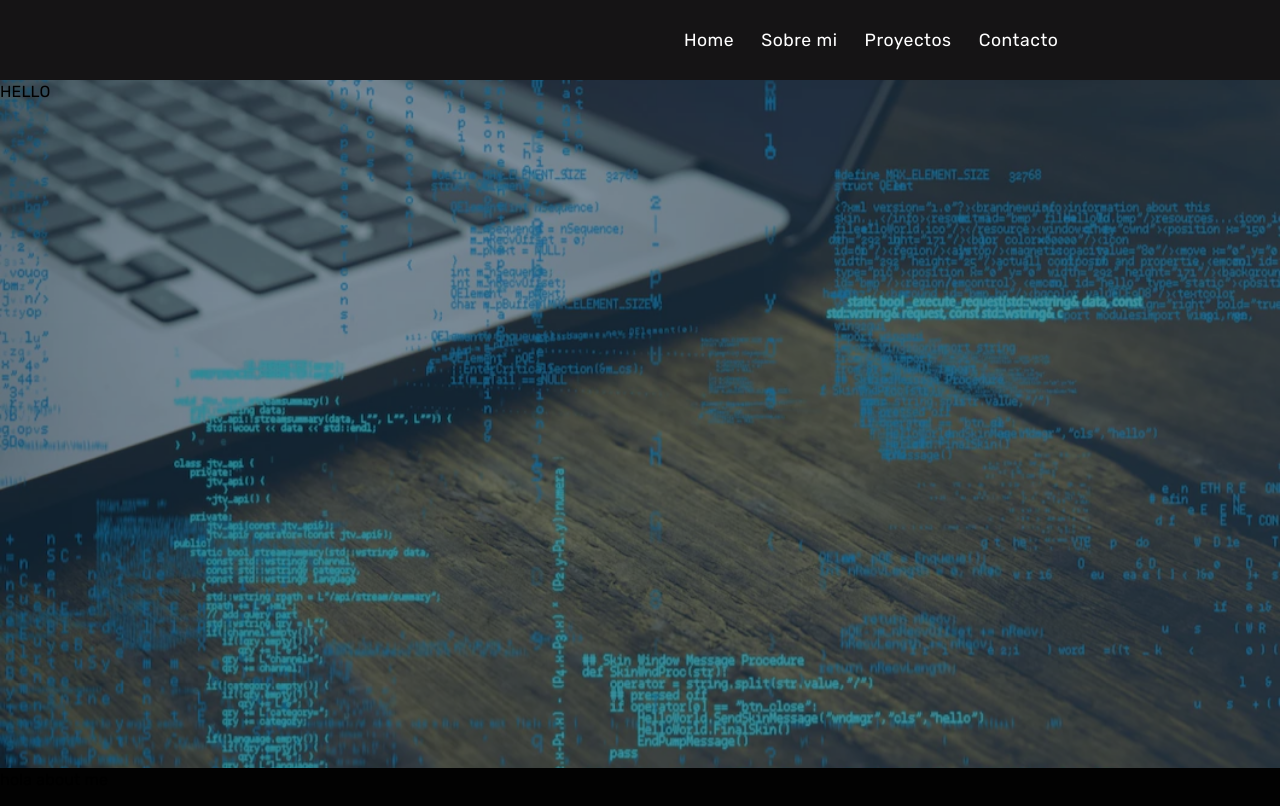
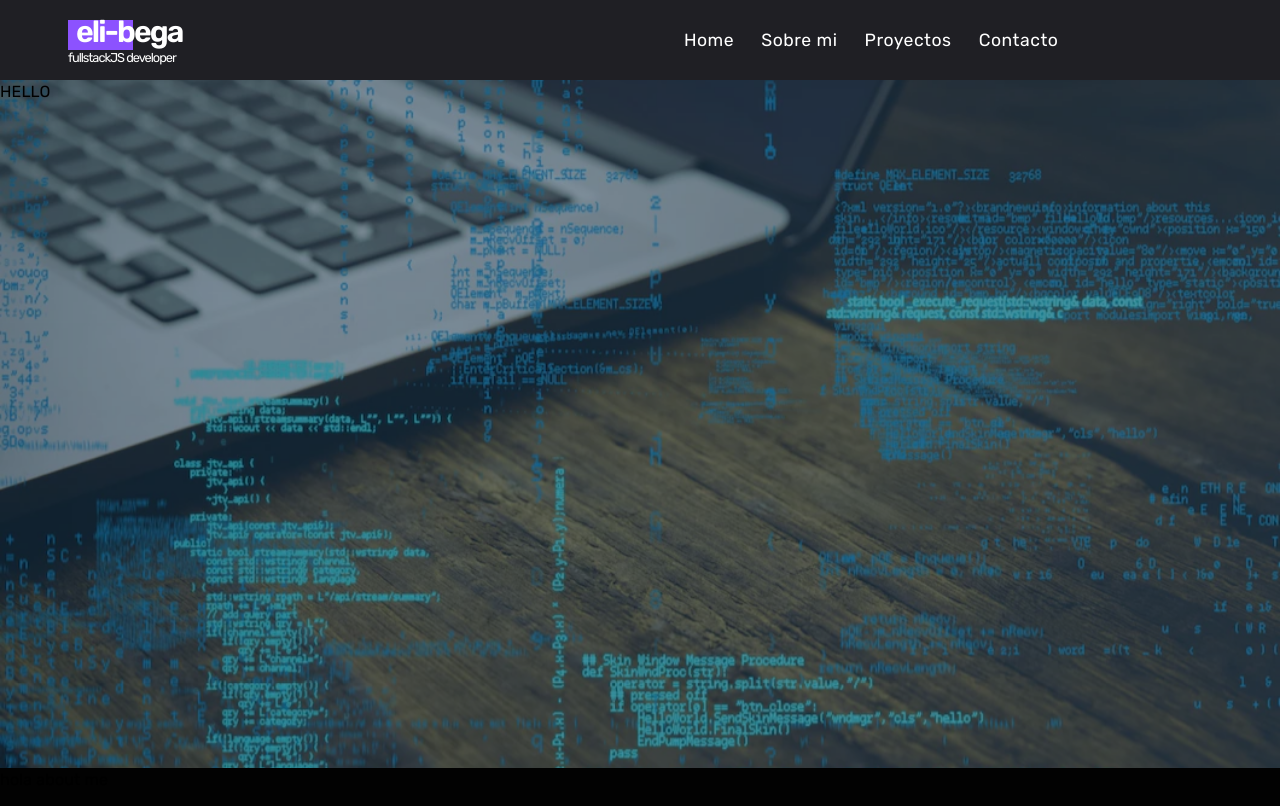
Before and after one commit to eli-beg/portfolioEli, a React (Create React App) app: page / in a window 1280 px wide. Shown: the top 806 px of the page. Built offline with nearby package versions, Linux system fonts and the light colour scheme.

Commit message:
Add logo component

```diff
--- a/src/components/Header/Header.jsx
+++ b/src/components/Header/Header.jsx
@@ -1,7 +1,14 @@
 import React from "react";
-import { AppBar, Container, Toolbar, useScrollTrigger } from "@mui/material";
+import {
+  AppBar,
+  Box,
+  Container,
+  Toolbar,
+  useScrollTrigger,
+} from "@mui/material";
 import Navbar from "./Navbar";
 import BurgerMenu from "./BurguerMenu";
+import { Logo } from "../logo";
 
 const Header = ({
   props,
@@ -20,7 +27,7 @@ const Header = ({
     <AppBar
       sx={{
         position: "fixed",
-        backgroundColor: trigger ? "#eceff1" : "#151415",
+        backgroundColor: trigger ? "#FFFFFF" : "#1F1F24",
         transition: ".5s ease-in-out",
         zIndex: 1300,
         boxShadow: "none",
@@ -40,7 +47,13 @@ const Header = ({
             navigate={navigate}
             handleNavigateToSection={handleNavigateToSection}
           />
-
+          <Box
+            width="120px"
+            height="70px"
+            sx={{ marginTop: "10px", marginLeft: "20px" }}
+          >
+            <Logo trigger={trigger} />
+          </Box>
           <Navbar
             menu={menu}
             navigate={navigate}
--- a/src/components/Header/Navbar.jsx
+++ b/src/components/Header/Navbar.jsx
@@ -20,7 +20,7 @@ const Navbar = ({
               my: 2,
               mx: { md: 0.5, lg: 0.7 },
               display: "block",
-              color: trigger ? "black" : "white",
+              color: trigger ? "#1F1F24" : "#FFFFFF",
               fontSize: { lg: "1.1rem" },
               backgroundColor: activeButton === page.id ? "#37474f" : null,
               textTransform: "none",
--- /dev/null
+++ b/src/components/logo.js
@@ -0,0 +1,42 @@
+import React from "react";
+import { Box, Typography } from "@mui/material";
+
+export const Logo = ({ trigger }) => {
+  return (
+    <Box width="100%" height="100%">
+      <Box
+        sx={{
+          backgroundColor: "#8C52FF",
+          marginTop: ".6rem",
+          position: "absolute",
+          width: "65px",
+          height: "30px",
+        }}
+      />
+      <Typography
+        sx={{
+          marginLeft: ".5rem",
+          position: "absolute",
+          fontWeight: "600",
+          fontSize: "1.9rem",
+          letterSpacing: "-2px",
+          color: trigger ? "#1F1F24" : "#FFFFFF",
+        }}
+      >
+        eli-bega
+      </Typography>
+      <Typography
+        sx={{
+          marginTop: "2.4rem",
+          position: "absolute",
+          fontWeight: "400",
+          fontSize: ".8rem",
+          color: trigger ? "#1F1F24" : "#FFFFFF",
+          letterSpacing: "-1px",
+        }}
+      >
+        fullstackJS developer
+      </Typography>
+    </Box>
+  );
+};
```
